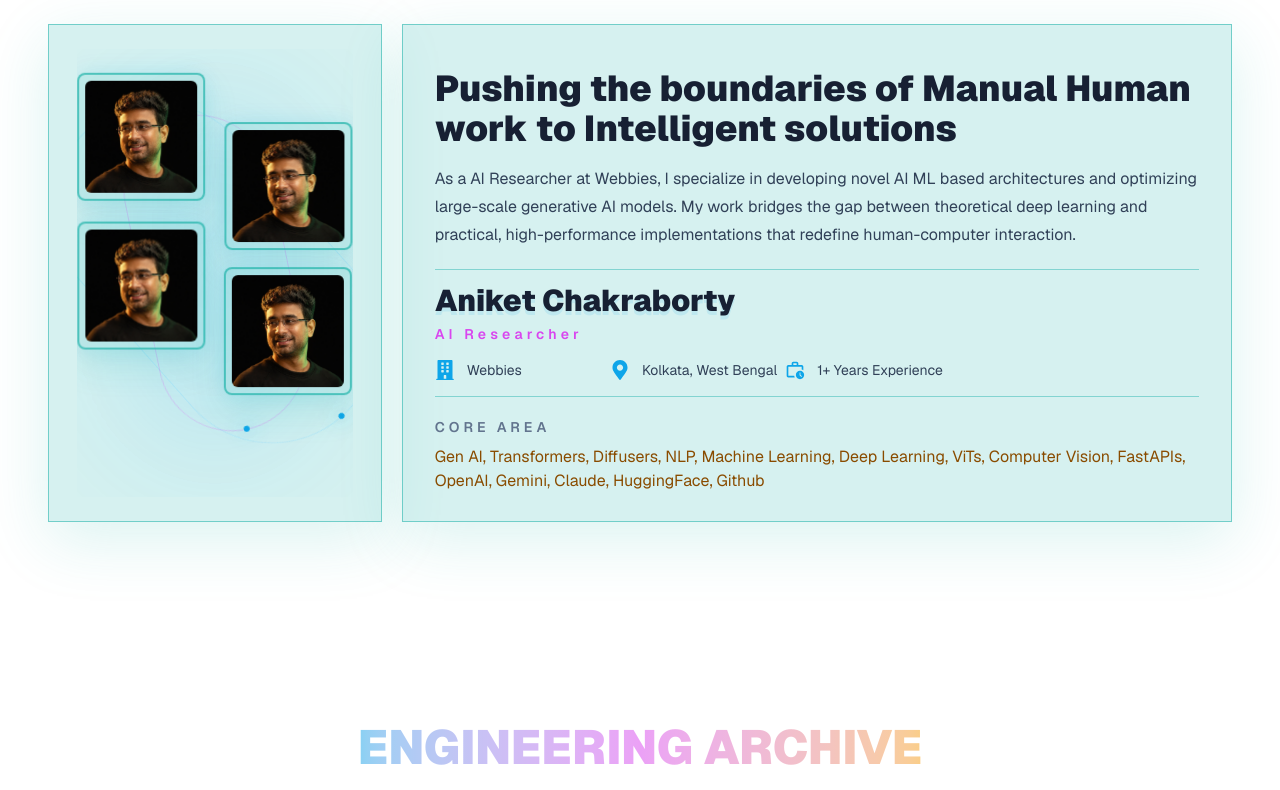
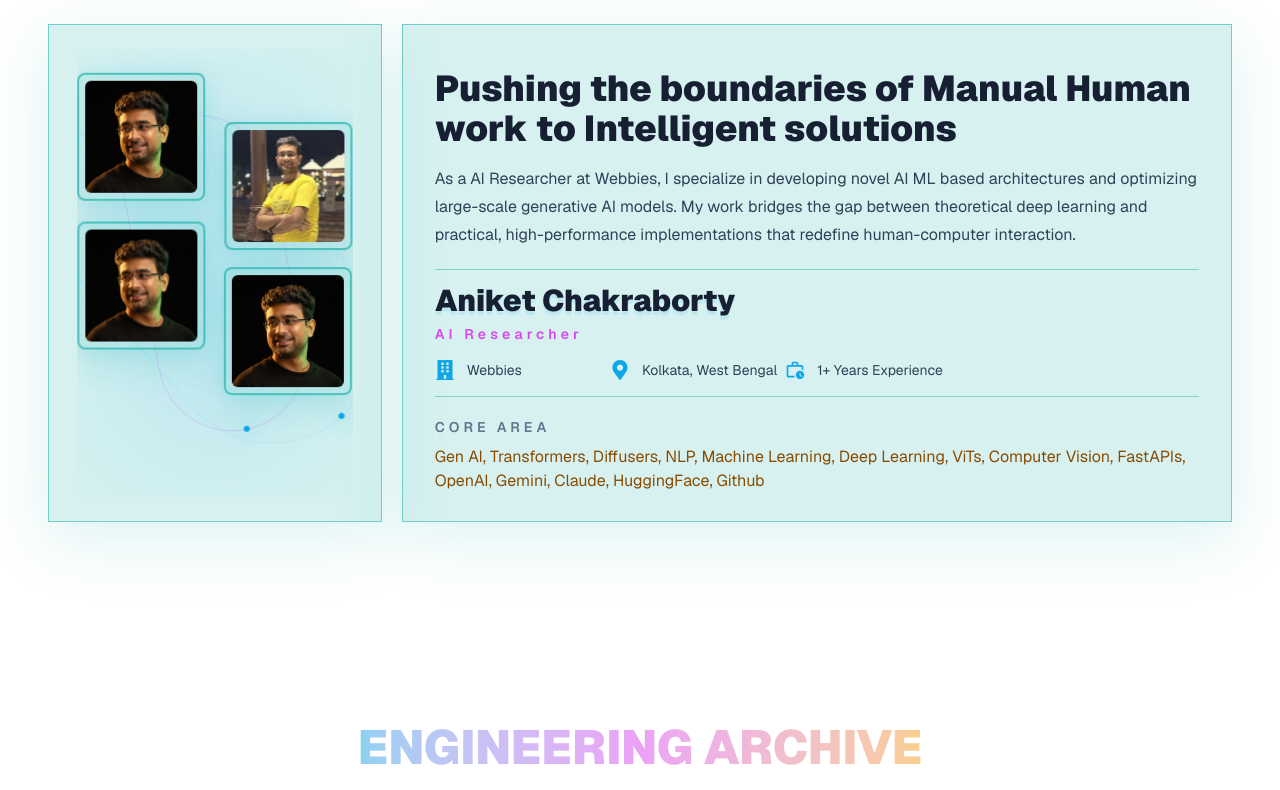
Before and after one commit to aniket-chakraborty2001/New_Modified_Portfolio_Stitch, a Next.js app: page / in a window 1280 px wide. Shown: the part 989-1779 px from the top of the page. Built offline with nearby package versions, Linux system fonts and the light colour scheme.

Commit message:
Updating pictures

```diff
--- a/package.json
+++ b/package.json
@@ -3,9 +3,9 @@
   "version": "0.1.0",
   "private": true,
   "scripts": {
-    "dev": "next dev -p 3002",
+    "dev": "next dev -p 3001",
     "build": "next build",
-    "start": "next start -p 3002",
+    "start": "next start -p 3001",
     "lint": "eslint"
   },
   "dependencies": {
--- a/src/components/About.jsx
+++ b/src/components/About.jsx
@@ -4,7 +4,7 @@ import { MdOutlineWorkHistory } from "react-icons/md";
 
 const profileImages = [
   { src: "/myself.jpeg", alt: "Aniket Chakraborty portrait", className: "about-float-one" },
-  { src: "/myself.jpeg", alt: "Aniket Chakraborty profile visual 2", className: "about-float-two" },
+  { src: "/myself2.jpg", alt: "Aniket Chakraborty profile visual 2", className: "about-float-two" },
   { src: "/myself.jpeg", alt: "Aniket Chakraborty profile visual 3", className: "about-float-three" },
   { src: "/myself.jpeg", alt: "Aniket Chakraborty profile visual 4", className: "about-float-four" },
 ];
--- a/src/components/MouseTrail.jsx
+++ b/src/components/MouseTrail.jsx
@@ -2,7 +2,7 @@
 
 import { useEffect, useRef } from "react";
 
-const TRAIL_LENGTH = 18;
+const TRAIL_LENGTH = 5;
 
 export default function MouseTrail() {
   const dotRefs = useRef([]);
@@ -67,7 +67,7 @@ export default function MouseTrail() {
           ref={(element) => {
             dotRefs.current[index] = element;
           }}
-          className="absolute left-0 top-0 h-4 w-4 rounded-full bg-red-800/70 opacity-0 blur-[1px] will-change-transform"
+          className="absolute left-0 top-0 h-4 w-4 rounded-full bg-yellow-500/70 opacity-0 blur-[1px] will-change-transform"
           style={{
             boxShadow: "0 0 18px rgba(252, 165, 165, 0.38)",
           }}
```
Also changed, not shown: public/myself2.jpg (added).
